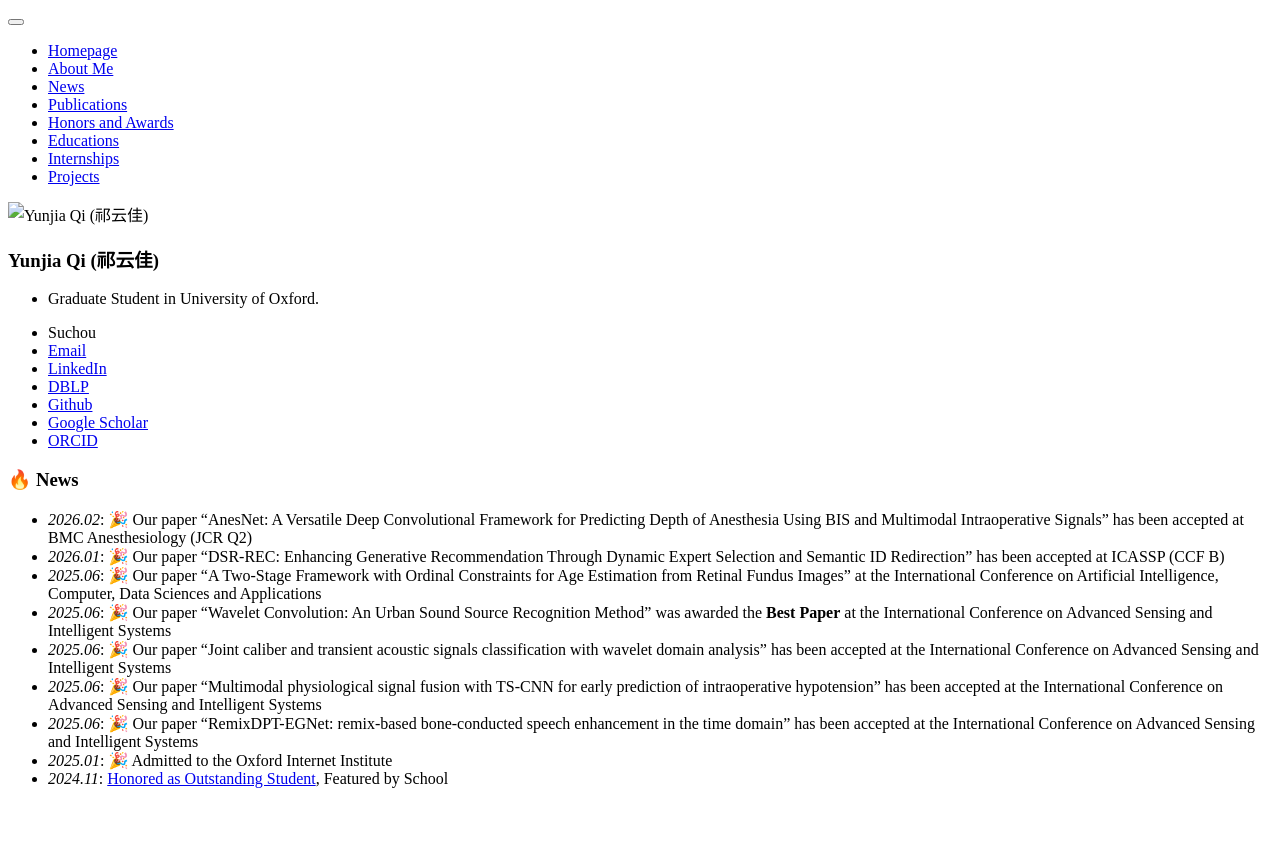
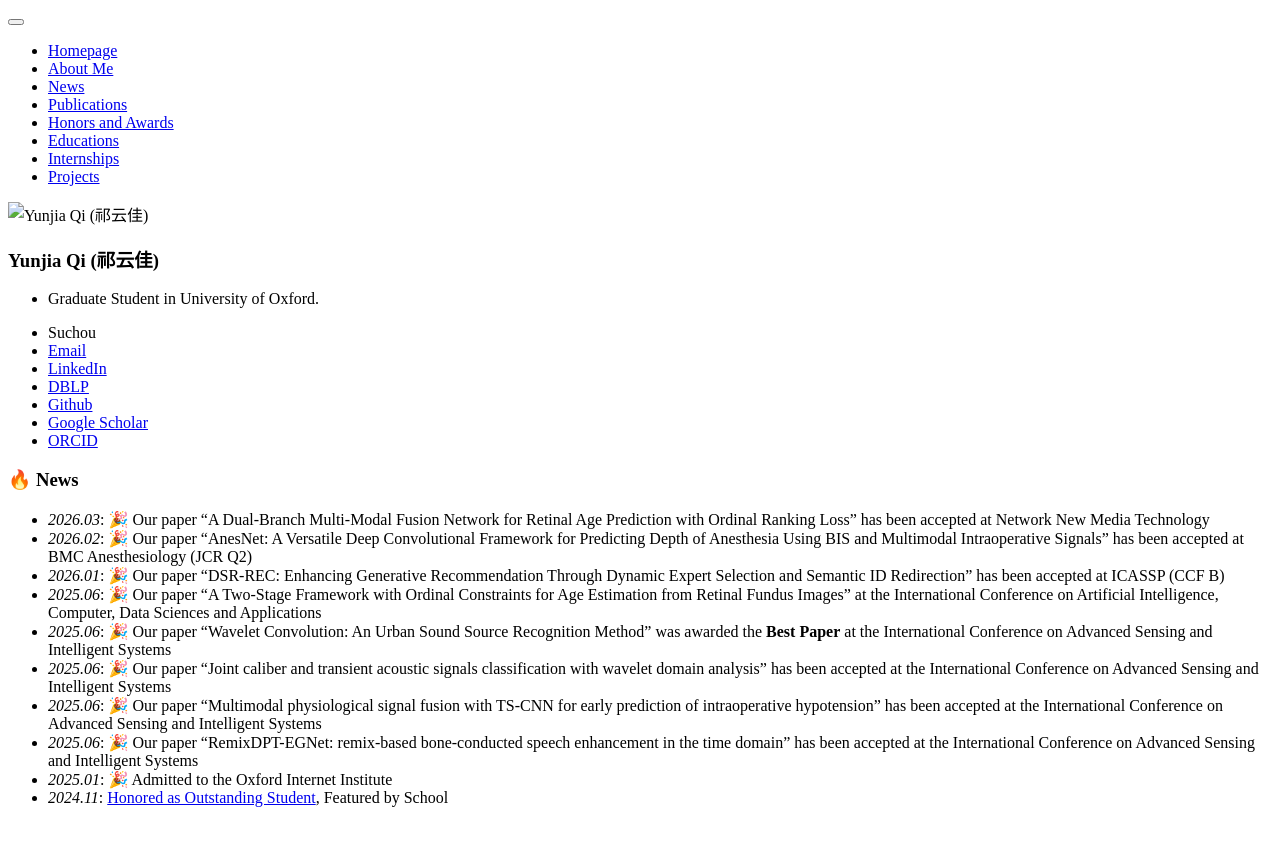
Before and after one commit to QiYunjia/QiYunjia.github.io, a Jekyll site: the page built from _pages/includes/news.md, in a window 1280 px wide. Shown: the top 846 px of the page. Built offline with Jekyll 4.4.1, drawn with Linux system fonts in a browser that asks for light colours; our own code applies the rules of GitHub Pages for plain Markdown files.

Commit message:
Update news.md

```diff
--- a/_pages/includes/news.md
+++ b/_pages/includes/news.md
@@ -1,6 +1,7 @@
 
 
 # 🔥 News
+- *2026.03*: 🎉 Our paper "A Dual-Branch Multi-Modal Fusion Network for Retinal Age Prediction with Ordinal Ranking Loss" has been accepted at Network New Media Technology
 - *2026.02*: 🎉 Our paper "AnesNet: A Versatile Deep Convolutional Framework for Predicting Depth of Anesthesia Using BIS and Multimodal Intraoperative Signals" has been accepted at BMC Anesthesiology (JCR Q2)
 - *2026.01*: 🎉 Our paper "DSR-REC: Enhancing Generative Recommendation Through Dynamic Expert Selection and Semantic ID Redirection" has been accepted at ICASSP (CCF B)
 - *2025.06*: 🎉 Our paper "A Two-Stage Framework with Ordinal Constraints for Age Estimation from Retinal Fundus Images" at the International Conference on Artificial Intelligence, Computer, Data Sciences and Applications
```
